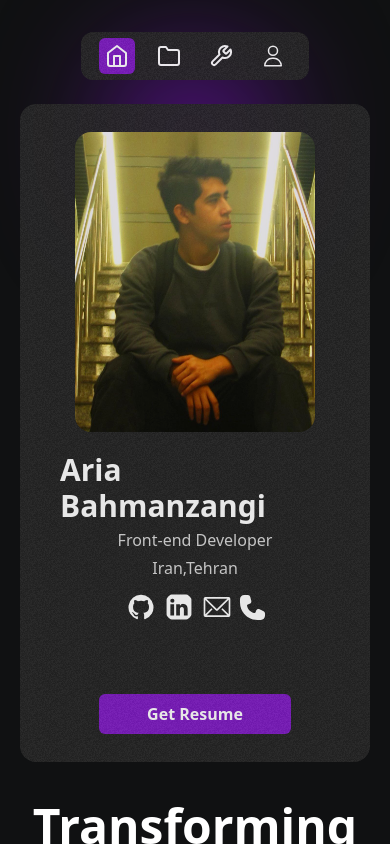
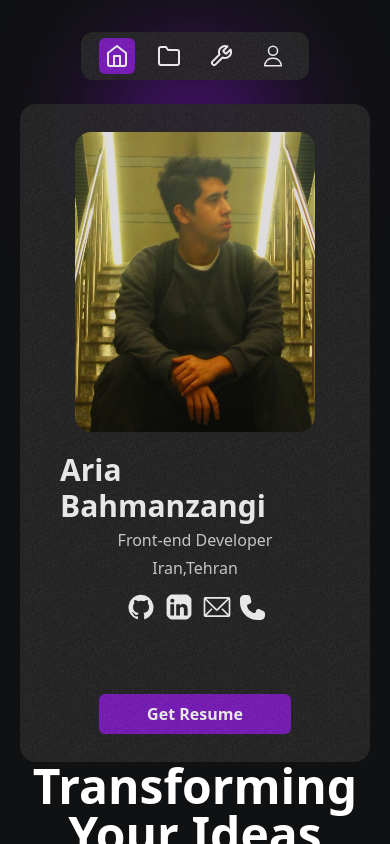
Before and after one commit to aria390/my-portfolio, a Next.js app: page / in a window 390 px wide. Shown: the top 844 px of the page. Built offline with nearby package versions, Linux system fonts and the light colour scheme; no server answers.

Commit message:
fix responsive step one

```diff
--- a/src/app/UI-mainPage/Projects.tsx
+++ b/src/app/UI-mainPage/Projects.tsx
@@ -43,7 +43,7 @@
 
   if (loading) {
     return (
-      <p className="text-white py-30 text-center font-bold text-3xl">
+      <p className="text-white  py-30 text-center font-bold text-3xl">
         Loading...
       </p>
     );
@@ -54,7 +54,7 @@
       transition={{ duration: 1.5, ease: "easeInOut" }}
       whileInView={{ opacity: 1, paddingTop: 0 }}
       viewport={{ once: true }}
-      className="text-white flex flex-col items-center gap-8 "
+      className="text-white flex flex-col  md:items-start  lg:items-start items-center gap-8 "
     >
       <span className="sm:text-5xl text-4xl sm:text-left font-bold text-center sm:pr-80">
         Recent Projects and
--- a/src/app/UI-mainPage/Tools.tsx
+++ b/src/app/UI-mainPage/Tools.tsx
@@ -17,7 +17,7 @@
       transition={{ duration: 1.5, ease: "easeInOut" }}
       whileInView={{ opacity: 1, paddingTop: 0 }}
       viewport={{ once: true }}
-      className="text-white flex flex-col items-center gap-8"
+      className="text-white flex flex-col items-center md:items-start lg:items-start gap-8"
     >
       <span className="sm:text-5xl text-4xl sm:text-left font-bold text-center sm:pr-105">
         Top-Tier
--- a/src/app/layout.tsx
+++ b/src/app/layout.tsx
@@ -33,7 +33,7 @@
       >
         <Header />
         <Background />
-        <section className="flex flex-col sm:relative sm:flex-row sm:pl-55 sm:px-30 sm:gap-18 gap-10 px-5">
+        <section className="flex flex-col lg:relative sm:flex-row lg:flex-row justify-center lg:px-20 lg:pl-55 sm:gap-18 md:gap-10 lg:gap-16 xl:gap-20 px-5">
           <MySelf />
           <div className="flex flex-col gap-10">
             {children}
--- a/src/common-components/MySelf.tsx
+++ b/src/common-components/MySelf.tsx
@@ -33,7 +33,7 @@
       viewport={{ once: true }}
     >
       <div className="flex justify-center sm:w-90 sm:sticky sm:top-10">
-        <section className="text-white sm:w-100 flex flex-col items-center py-7 sm:px-12 px-10 gap-18 bg-[#0c0c0c] noise-gray rounded-2xl">
+        <section className="text-white  sm:w-100 flex flex-col items-center py-7 sm:px-12 px-10 gap-18 bg-[#0c0c0c] noise-gray rounded-2xl">
           <div className="flex flex-col gap-1 items-center">
             <div className="pb-4">
               <img className="w-60 h-75 rounded-2xl" src={myImg.src} alt="" />
```
